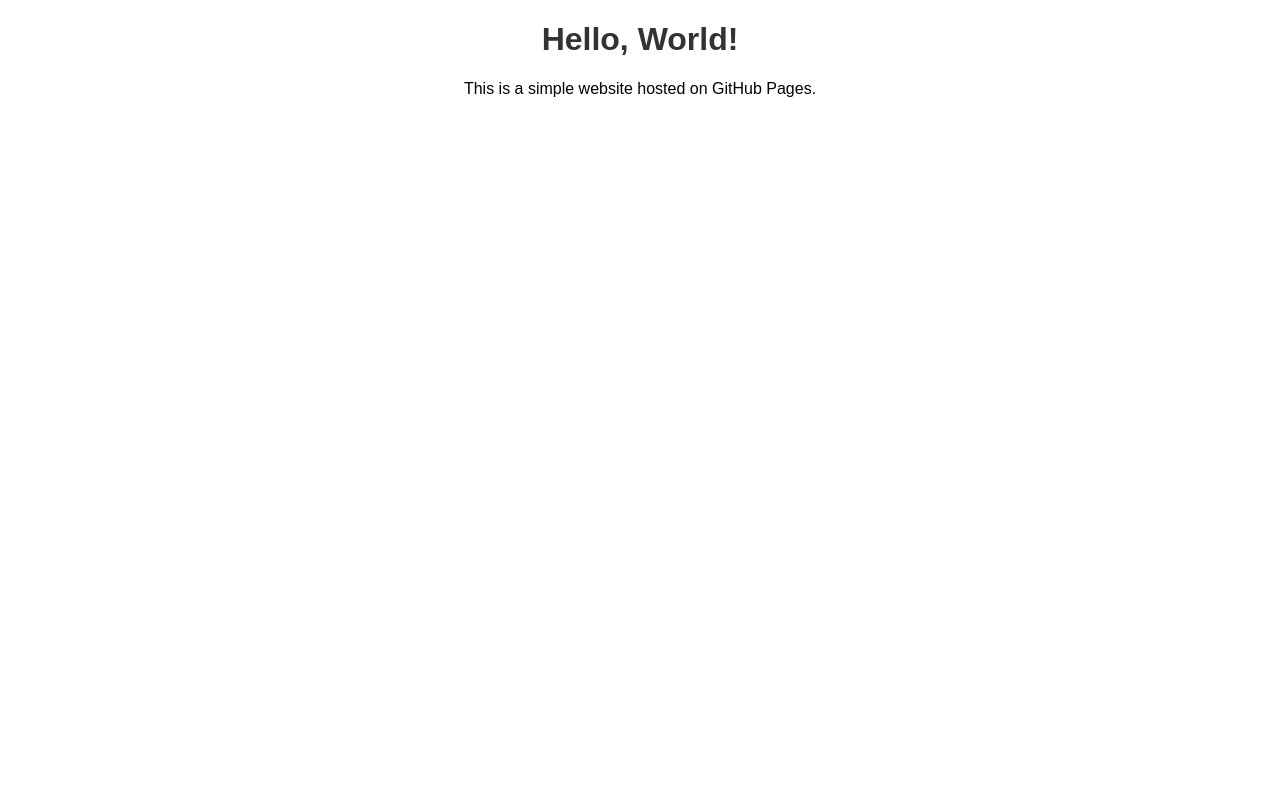
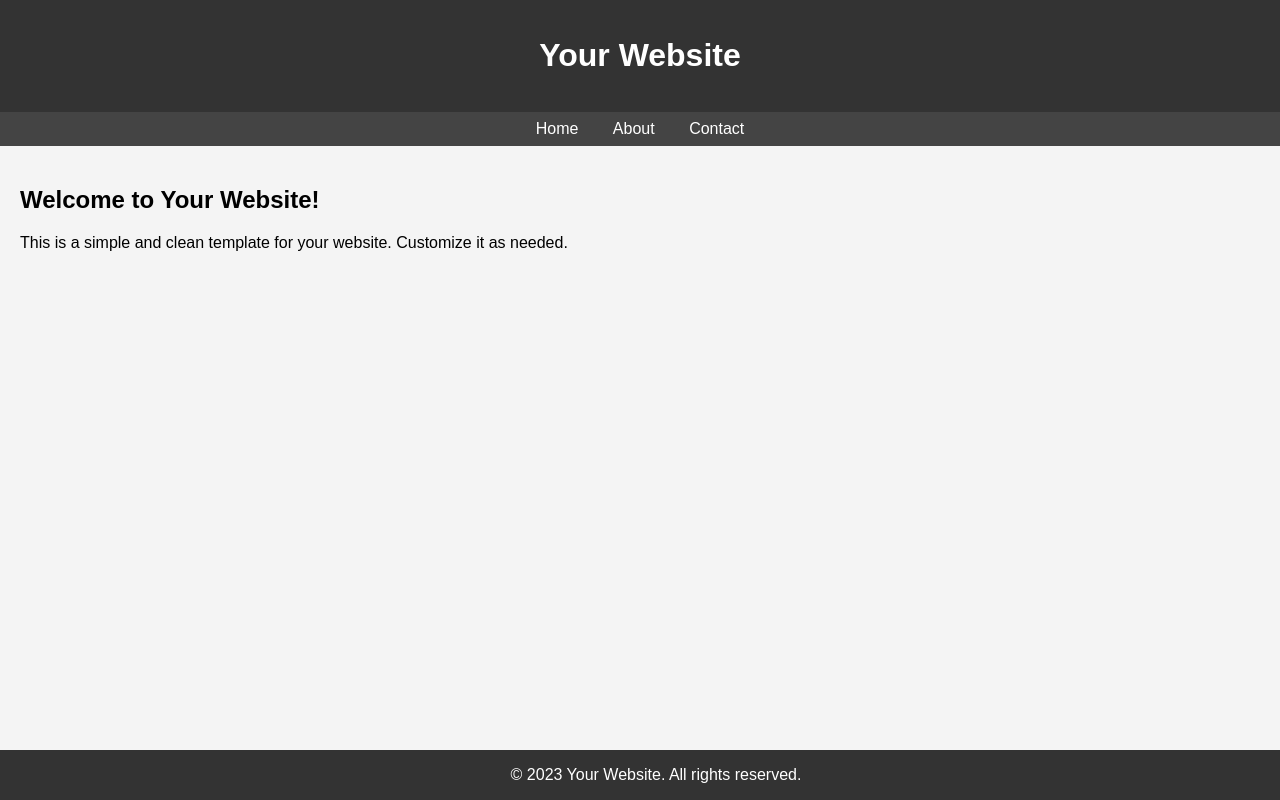
Before and after one commit to gjitfook/github.io, a plain HTML site: page index.html in a window 1280 px wide. Drawn offline with Linux system fonts and the light colour scheme.

Commit message:
Update index.html

```diff
--- a/index.html
+++ b/index.html
@@ -3,11 +3,70 @@
 <head>
     <meta charset="UTF-8">
     <meta name="viewport" content="width=device-width, initial-scale=1.0">
-    <title>My Simple Website</title>
-    <link rel="stylesheet" href="styles.css">
+    <title>Your Website Title</title>
+    <style>
+        body {
+            font-family: Arial, sans-serif;
+            margin: 0;
+            padding: 0;
+            background-color: #f4f4f4;
+        }
+
+        header {
+            background-color: #333;
+            color: white;
+            text-align: center;
+            padding: 1em;
+        }
+
+        nav {
+            background-color: #444;
+            color: white;
+            text-align: center;
+            padding: 0.5em;
+        }
+
+        nav a {
+            color: white;
+            text-decoration: none;
+            margin: 0 15px;
+        }
+
+        main {
+            padding: 20px;
+        }
+
+        footer {
+            background-color: #333;
+            color: white;
+            text-align: center;
+            padding: 1em;
+            position: fixed;
+            bottom: 0;
+            width: 100%;
+        }
+    </style>
 </head>
 <body>
-    <h1>Hello, World!</h1>
-    <p>This is a simple website hosted on GitHub Pages.</p>
+
+    <header>
+        <h1>Your Website</h1>
+    </header>
+
+    <nav>
+        <a href="#">Home</a>
+        <a href="#">About</a>
+        <a href="#">Contact</a>
+    </nav>
+
+    <main>
+        <h2>Welcome to Your Website!</h2>
+        <p>This is a simple and clean template for your website. Customize it as needed.</p>
+    </main>
+
+    <footer>
+        &copy; 2023 Your Website. All rights reserved.
+    </footer>
+
 </body>
 </html>
```
